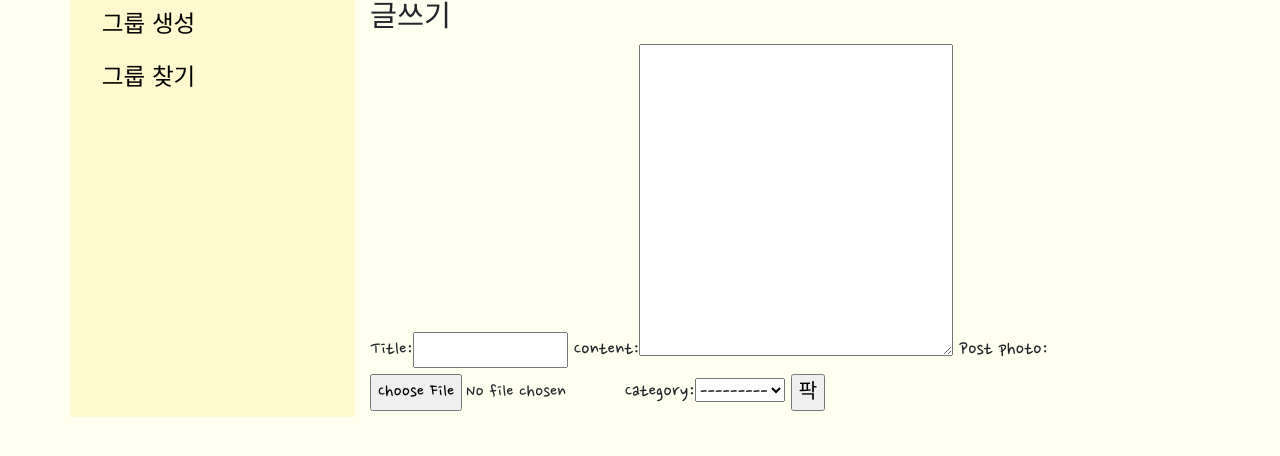
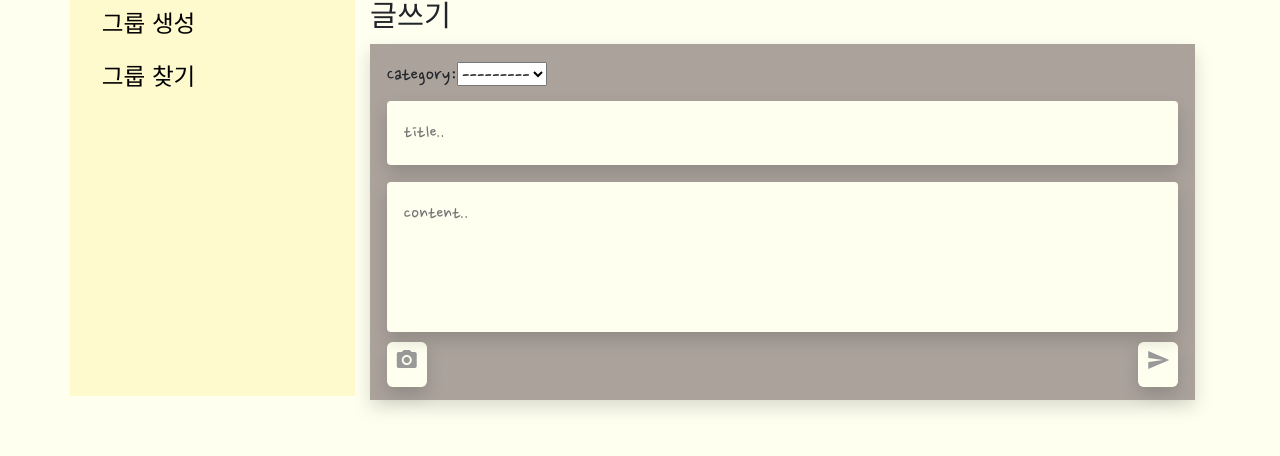
Before and after one commit to pirogramming/PiroBoard, a Django app: page /group/1/post_new/ in a window 1280 px wide. Shown: the part 50-506 px from the top of the page. Run offline with Django 3.2, Linux system fonts and the light colour scheme; some libraries are stand-ins or nearby versions.

Commit message:
글쓰기 프론트

```diff
--- a/blog/forms.py
+++ b/blog/forms.py
@@ -18,7 +18,7 @@ class CommentForm(forms.ModelForm):
 class PostForm(forms.ModelForm):
     class Meta:
         model = Post
-        fields = ('title', 'content', 'post_photo', 'category',)
+        fields = ('category',)
 
 
 class PostEditForm(forms.ModelForm):
--- a/blog/templates/blog/post_new.html
+++ b/blog/templates/blog/post_new.html
@@ -1,14 +1,105 @@
 {% extends "blog/trello.html" %}
 {% block content %}
+    <link href="https://fonts.googleapis.com/icon?family=Material+Icons" rel="stylesheet">
+
+    <style>
+        textarea {
+            width: 100%;
+            height: 150px;
+            padding: 12px 20px;
+            box-sizing: border-box;
+            border-radius: 4px;
+            background-color: #fffff0;
+            resize: none;
+            margin-bottom: 0px;
+        }
+
+        #id_title {
+            width: 100%;
+            padding: 12px 20px;
+            box-sizing: border-box;
+            border-radius: 4px;
+            background-color: #fffff0;
+            resize: none;
+        }
+
+        .filebo label {
+            display: inline-block;
+            padding: .3em .35em;
+            color: #999;
+            font-size: inherit;
+            line-height: normal;
+            vertical-align: middle;
+            background-color: #fffff0;
+            cursor: pointer;
+            border: 1px solid #ebebeb;
+            border-bottom-color: #e2e2e2;
+            border-radius: .25em;
+        }
+
+        .filebo input[type="file"] { /* 파일 필드 숨기기 */
+            position: absolute;
+            width: 1px;
+            height: 1px;
+            padding: 0;
+            margin: -1px;
+            overflow: hidden;
+            clip: rect(0, 0, 0, 0);
+            border: 0;
+        }
+
+        .subm label {
+            display: inline-block;
+            padding: .3em .35em;
+            color: #999;
+            font-size: inherit;
+            line-height: normal;
+            vertical-align: middle;
+            background-color: #fffff0;
+            cursor: pointer;
+            border: 1px solid #ebebeb;
+            border-bottom-color: #e2e2e2;
+            border-radius: .25em;
+            justify-content: flex-end;
+        }
+
+        .subm input[type="submit"] { /* 파일 필드 숨기기 */
+            position: absolute;
+            width: 1px;
+            height: 1px;
+            padding: 0;
+            margin: -1px;
+            overflow: hidden;
+            clip: rect(0, 0, 0, 0);
+            border: 0;
+        }
+
+    </style>
     <h3>글쓰기</h3>
 
-<form action="" method="POST" enctype="multipart/form-data">
+    <form action="" method="POST" enctype="multipart/form-data" style="background-color: rgb(171, 162, 156); height: 90%;"
+          class="border-0 shadow p-3 mb-7">
+
         {% csrf_token %}
         {{ form.as_table }}
+        <input id="id_title" type="text" name="title" maxlength="100" placeholder="title.."
+               class="border-0 shadow p-3 "/></p>
+        <textarea name="content" id="id_content" cols="30" rows="10" placeholder="content.."
+                  class="border-0 shadow p-3 "></textarea>
+        <div style="display: block;">
+            <div class="filebo border-0" style="float:left;">
+                <label for="ex_file" class="border-0 shadow"> <i class="material-icons">camera_alt</i></label>
+                <input name="image" type="file" id="ex_file">
+            </div>
 
+            <div class="subm border-0" style="float:right;">
+                <label for="ex_file" class="border-0 shadow"> <i class="material-icons">send</i></label>
+                <input type="submit" value="팍" id="ex_file">
+            </div>
+        </div>
         <!--    <input type="text" name="title">-->
         <!--    <textarea name="content" id="" cols="30" rows="10"></textarea>-->
-    <input type="submit" value="팍">
+
     </form>
 
 {% endblock content %}
```
Lines whose indentation alone changed are shown as unchanged.
